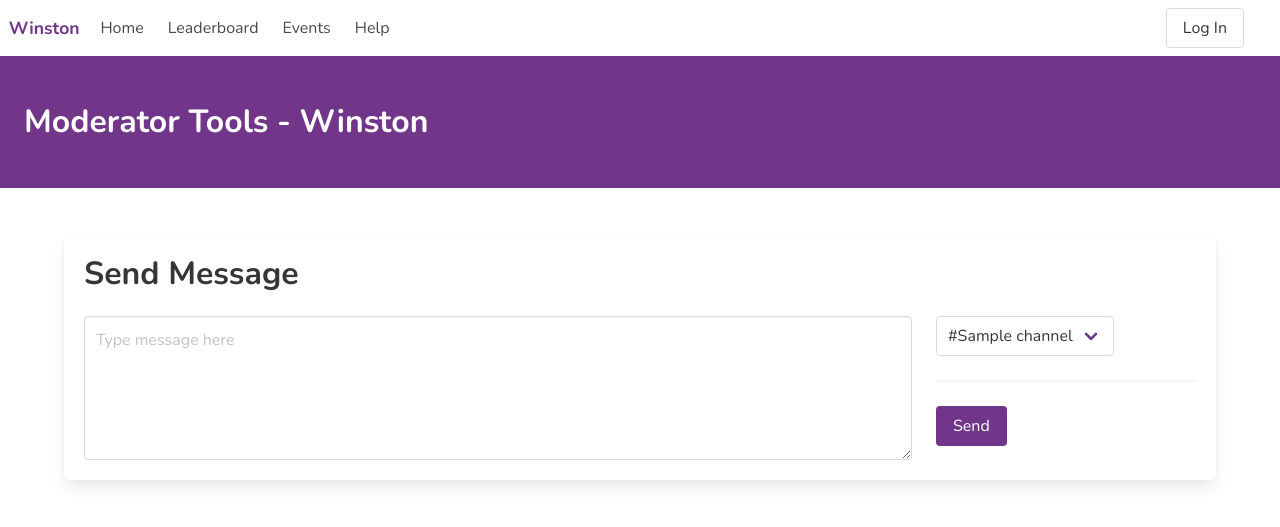
After one commit to danverstom/PUG-Bot, a Python web app: template webserver/templates/moderators/mod_tools.html in a window 1280 px wide. The commit adds this page. Shown: the top 527 px of the page. Run offline with Jinja, Linux system fonts and the light colour scheme; the template is opened without the code that fills it: most values are stand-ins (such as "Sample title", 1, 10 or a date in 2020).

Commit message:
added mod tools (send message, more soon), animations

```diff
--- /dev/null
+++ b/webserver/static/js/functions.js
@@ -0,0 +1,43 @@
+function enterElement(element) {
+    anime.remove(element);
+    anime({
+        targets: element,
+        scale: 1.1,
+        duration: 500,
+        easing: "easeOutExpo"
+    });
+};
+
+function leaveElement(element) {
+    anime.remove(element);
+    anime({
+        targets: element,
+        scale: 1,
+        duration: 500,
+        easing: "easeOutExpo"
+    });
+};
+
+function addGrowingEvents(){
+    var elements = document.querySelectorAll('.grow-on-hover');  // Select elements with animated button class
+
+    for (var i = 0; i < elements.length; i++) {
+        // Loop through all the elements on the web page and add their event listeners
+
+        // Adding "mouse enter" event listener
+        elements[i].addEventListener('mouseenter', function(e) {
+            enterElement(e.target);
+        }, false);
+
+        // Adding "mouse leave" event listener
+        elements[i].addEventListener('mouseleave', function(e) {
+            leaveElement(e.target)
+        }, false);
+    }
+}
+
+function main(){
+    addGrowingEvents()
+}
+
+document.addEventListener("DOMContentLoaded", main);
--- /dev/null
+++ b/webserver/static/js/mod_tools.js
@@ -0,0 +1,41 @@
+$(document).ready(function(){
+
+    $("#send_message_button").click(function(){
+    $("#send_message_button").addClass("is-loading");
+    anime({
+        targets: '#send_message_button',
+        scale: 1.2,
+        easing: "easeInOutBack"
+    });
+    var send_dict = {
+    "channel_id": $("#channel_select").val(),
+    "message": $("#message_textarea").val()
+    }
+    console.log(send_dict);
+    $.ajax({
+        type: "POST",
+        url: send_message_url,
+        data: JSON.stringify(send_dict),
+        contentType: "application/json; charset=utf-8",
+        dataType: "json",
+        success: function(data){
+            if (data["success"]) {
+                console.log("Sent message successfully");
+                anime({
+                    targets: '#send_message_button',
+                    scale: 1,
+                    easing: "easeInOutBack"
+                });
+                $("#send_message_button").removeClass("is-loading");
+            } else {
+                console.log("Could not send message")
+                console.log(data["error"])
+            }
+        },
+        error: function(jqXHR, exception){
+            console.log("Failure");
+            alert(exception);
+        }
+        });
+    });
+});
--- /dev/null
+++ b/webserver/templates/moderators/mod_tools.html
@@ -0,0 +1,45 @@
+{% extends 'page_template.html' %}
+{% block title %}Mod tools{% endblock %}
+{% block content %}
+<script>
+    var send_message_url = "{{url_for('moderators.send_message')}}"
+</script>
+<script type="text/javascript" src="{{url_for('static', filename='js/mod_tools.js')}}"></script>
+<section class="hero is-primary">
+    <div class="hero-body">
+        <p class="title">
+            Moderator Tools - Winston
+        </p>
+    </div>
+</section>
+<section class="section">
+    <div class="container">
+        <div class="box">
+            <h1 class="title">Send Message</h1>
+            <div class="block">
+                <div class="columns">
+                    <div class="column is-three-quarters">
+                        <textarea id="message_textarea" rows="5"
+                                  class="textarea" placeholder="Type message here"></textarea>
+                    </div>
+                    <div class="column">
+                        <div class="block">
+                            <div class="select">
+                                <select id="channel_select">
+                                    {% for channel in allowed_text_channels %}
+                                    <option value="{{channel.id}}" class="is-primary">#{{channel.name}}</option>
+                                    {% endfor%}
+                                </select>
+                            </div>
+                            <hr>
+                            <div class="control">
+                                <button class="button is-primary grow-on-hover" id="send_message_button">Send</button>
+                            </div>
+                        </div>
+                    </div>
+                </div>
+            </div>
+        </div>
+    </div>
+</section>
+{% endblock %}
--- a/webserver/templates/page_template.html
+++ b/webserver/templates/page_template.html
@@ -6,10 +6,13 @@
     <meta name="viewport" content="width=device-width, initial-scale=1">
     <title>{% block title %}{% endblock %} - Winston</title>
     <link rel="stylesheet" href="{{url_for('static', filename='bulma-css/css/main.css')}}">
+    <script type="text/javascript" src="{{url_for('static', filename='js/anime.min.js')}}"></script>
+    <script src="https://ajax.googleapis.com/ajax/libs/jquery/3.5.1/jquery.min.js"></script>
+    <script type="text/javascript" src="{{url_for('static', filename='js/functions.js')}}"></script>
     <meta property="og:title" content="Winston"/>
     <meta content="Winston is a discord bot created for the Brawl Capture the Flag PUG discord server. Offers tools for event creation, brawl related utilities & many more!"
           property="og:description">
-    <meta content="{{url_for('.home')}}" property="og:url">
+    <meta content="{{url_for('home')}}" property="og:url">
     <meta content="{{url_for('static', filename='images/winston-small.jpg')}}" property="og:image">
     <meta content="#71368a" data-react-helmet="true" name="theme-color">
     {% endblock %}
@@ -40,13 +43,11 @@
   }
 
 });
-
-
 </script>
 <body>
 <nav class="navbar" role="navigation" aria-label="main navigation">
     <div class="navbar-brand">
-        <a class="navbar-item" href="{{url_for('.home')}}">
+        <a class="navbar-item grow-on-hover" href="{{url_for('home')}}">
             <strong>Winston</strong>
         </a>
 
@@ -59,36 +60,52 @@
 
     <div id="main_navbar" class="navbar-menu">
         <div class="navbar-start">
-            <a class="navbar-item" href="{{url_for('.home')}}">
+            <a class="navbar-item grow-on-hover" href="{{url_for('home')}}">
                 Home
             </a>
-            <a class="navbar-item" href="{{url_for('.leaderboard')}}">
+            <a class="navbar-item grow-on-hover" href="{{url_for('leaderboard')}}">
                 Leaderboard
             </a>
-            <a class="navbar-item" href="{{url_for('.events')}}">
+            <a class="navbar-item grow-on-hover" href="{{url_for('events')}}">
                 Events
             </a>
-            <a class="navbar-item" href="{{url_for('.help_page')}}">
+            <a class="navbar-item grow-on-hover" href="{{url_for('help_page')}}">
                 Help
             </a>
+            {% if user %}
+            {% if user["is_mod"] %}
+            <div class="navbar-item has-dropdown is-hoverable grow-on-hover">
+                <a class="navbar-link">
+                    Moderators
+                </a>
+                <div class="navbar-dropdown">
+                    <a class="navbar-item" href="{{url_for('moderators.mod_tools')}}">
+                        Mod tools
+                    </a>
+                </div>
+            </div>
+            {% endif %}
+            {% endif %}
+        </div>
     </div>
     <div class="navbar-end">
         <div class="navbar-item">
             <div class="buttons">
                 {% if user %}
 
-                    <p>Logged in as {{user}} (<a href="{{url_for('.logout')}}">Log Out</a>)</p>
+                <p>Logged in as {{user["user"]}} (<a href="{{url_for('logout')}}">Log Out</a>)</p>
                 {% else %}
-                    <a class="button" href="{{url_for('.login')}}">
+                <a class="button grow-on-hover" href="{{url_for('login')}}">
                     Log In
                 </a>
                 {% endif %}
             </div>
         </div>
-            <div class="navbar-item">
+        <div class="navbar-item grow-on-hover">
             <script type='text/javascript' src='https://storage.ko-fi.com/cdn/widget/Widget_2.js'></script>
             <script type='text/javascript'>
                     kofiwidget2.init('Support on Ko-fi', '#71368a', 'J3J34ARCI');kofiwidget2.draw();
+
 
             </script>
         </div>
```
Also changed, not shown: webserver/app.py (+46 -2 lines), webserver/blueprints/mod_tools.py (added, +43 -0 lines), webserver/static/js/anime.min.js (added). Lines whose indentation alone changed are shown as unchanged.
